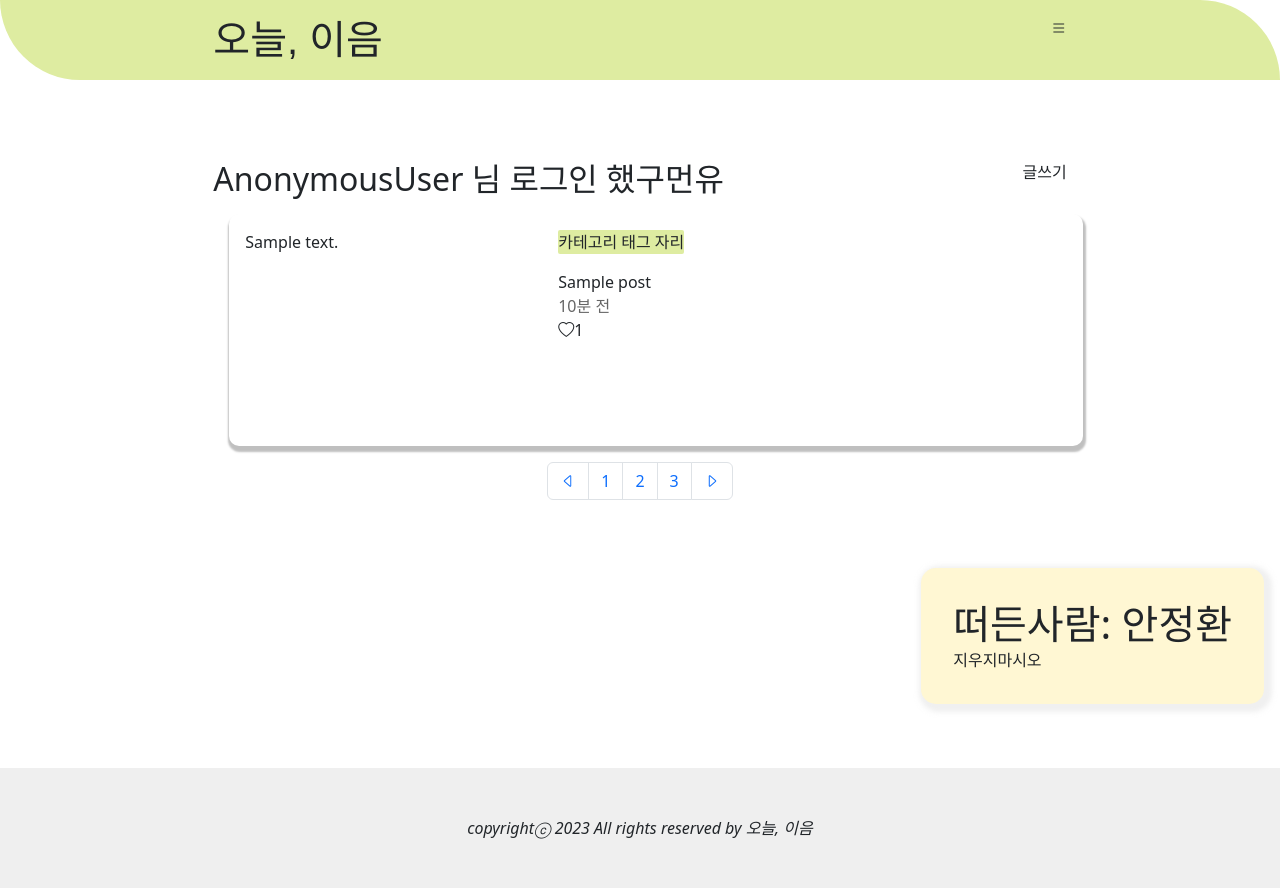
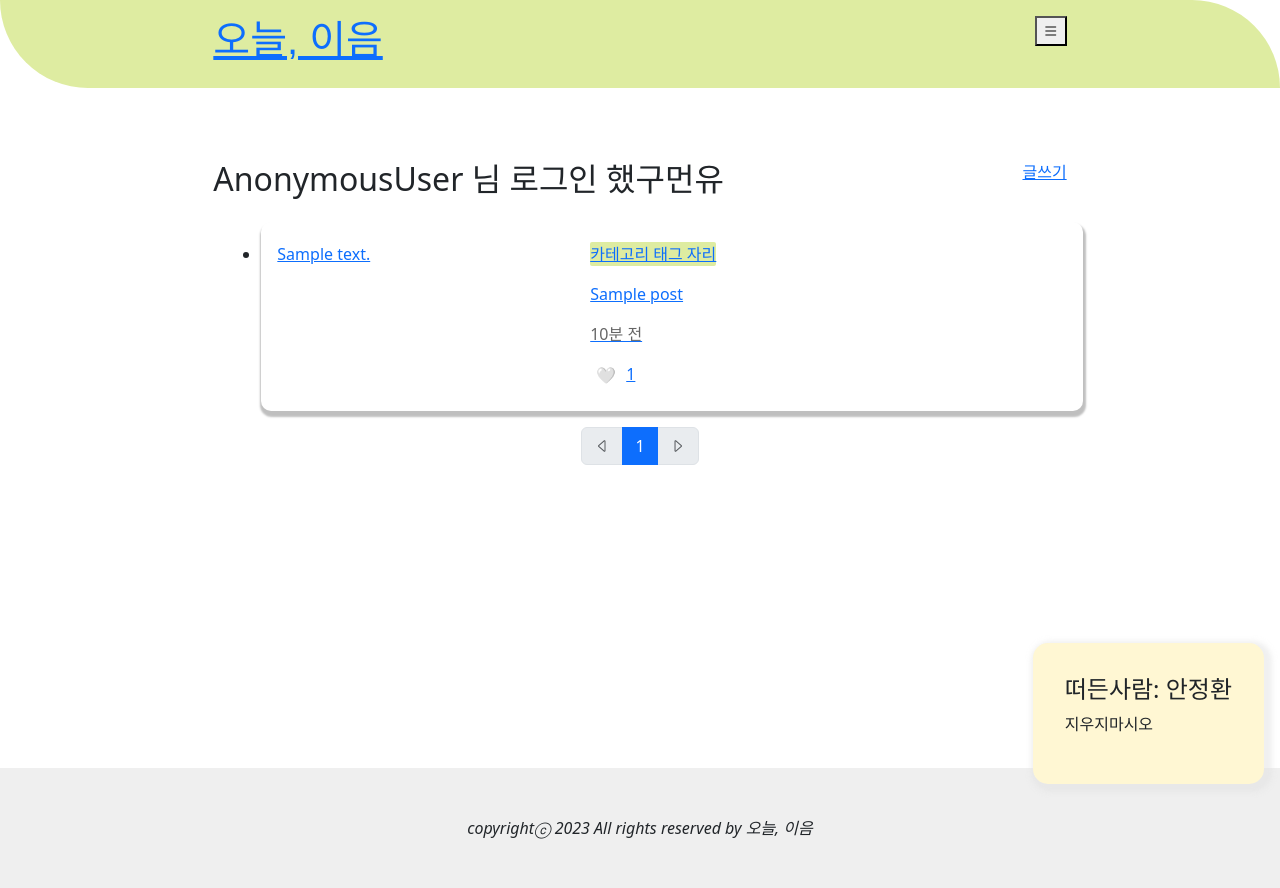
Before and after one commit to skysky44/ieum, a Django app: page /posts/ in a window 1280 px wide. Run offline with Django 3.2, Linux system fonts and the light colour scheme; tables that the repository leaves empty hold one stand-in row (values such as "Sample post"); some libraries are stand-ins or nearby versions; some web fonts are replaced.

Commit message:
[UPDATE] index.html/detail.html

```diff
--- a/posts/forms.py
+++ b/posts/forms.py
@@ -93,6 +93,7 @@ class CommentForm(forms.ModelForm):
         label='내용',
         widget=forms.Textarea(
             attrs={
+                'class': 'form-control',
                 'placeholder': '내용을 입력해주세요.',
             }
         )
--- a/posts/templates/posts/index.html
+++ b/posts/templates/posts/index.html
@@ -15,7 +15,7 @@
     <ul>
       {% for post in posts  %}
         <li class="posts--wrap">
-          <div class="">
+          <a href="{% url 'posts:detail' post.pk %}">
             <div class="d-flex">
               <!-- 게시물 내용 -->
               <div class="posts--img-wrap">
@@ -27,7 +27,7 @@
                   카테고리 태그 자리
                 </div>
                 <!-- 게시물 제목 -->
-                <a href="{% url 'posts:detail' post.pk %}">{{ post.title }}</a>
+                <p>{{ post.title }}</p>
                 <!-- 게시물 작성한 시간? -->
                 <p style="color:#656565;">10분 전</p>
                 <div class="d-flex">
@@ -59,42 +59,58 @@
                     {% csrf_token %}
                     {% if user in post.like_users.all  %}
                     <button class="border-0 bg-transparent" type="submit">
-                      <i class="bi bi-heart-fill"></i>
+                      ❤️
                     </button>
                     {% else %}
                       <button class="border-0 bg-transparent" type="submit">
-                        <i class="bi bi-heart"></i>
+                        🤍
                       </button>
                     {% endif %}
                   </form>
-                  <span>{{post.like_users.count}}</span>
+                  <span class="ms-1">{{post.like_users.count}}</span>
                 </div>
               </div>
             </div>
-          </div>
+          </a>
         </li>
       {% endfor %}
     </ul>
   </section>
 
   <!-- 페이지네이션 -->
-  <nav class="d-flex justify-content-center">
-    <ul class="pagination">
+  <ul class="pagination justify-content-center">
+    {% if posts.has_previous %}
       <li class="page-item">
-        <a class="page-link" href="#" onclick="event.preventDefault()">
-          <span aria-hidden="true"><i class="bi bi-caret-left"></i></span>
-        </a>
+        <a class="page-link" href="?page={{ posts.previous_page_number }}"><i class="bi bi-caret-left"></i></a>
       </li>
-      <li class="page-item"><a class="page-link" href="#" onclick="event.preventDefault()">1</a></li>
-      <li class="page-item"><a class="page-link" href="#" onclick="event.preventDefault()">2</a></li>
-      <li class="page-item"><a class="page-link" href="#" onclick="event.preventDefault()">3</a></li>
+    {% else %}
+      <li class="page-item disabled">
+        <a class="page-link" tabindex="-1" aria-disabled="true" href="#"><i class="bi bi-caret-left"></i></a>
+      </li>
+    {% endif %}
+    {% for page_number in posts.paginator.page_range %}
+      {% if page_number >= posts.number|add:-5 and page_number <= posts.number|add:5 %}
+        {% if page_number == posts.number %}
+          <li class="page-item active" aria-current="page">
+            <a class="page-link" href="?page={{ page_number }}">{{ page_number }}</a>
+          </li>
+        {% else %}
+          <li class="page-item">
+            <a class="page-link" href="?page={{ page_number }}">{{ page_number }}</a>
+          </li>
+        {% endif %}
+      {% endif %}
+    {% endfor %}
+    {% if posts.has_next %}
       <li class="page-item">
-        <a class="page-link" href="#" onclick="event.preventDefault()">
-          <span aria-hidden="true"><i class="bi bi-caret-right"></i></span>
-        </a>
+        <a class="page-link" href="?page={{ posts.next_page_number }}"><i class="bi bi-caret-right"></i></a>
       </li>
-    </ul>
-  </nav>
+    {% else %}
+      <li class="page-item disabled">
+        <a class="page-link" tabindex="-1" aria-disabled="true" href="#"><i class="bi bi-caret-right"></i></a>
+      </li>
+    {% endif %}
+  </ul>
 
 
 </article>
--- a/posts/views.py
+++ b/posts/views.py
@@ -1,18 +1,31 @@
 from django.shortcuts import render, redirect
 from django.contrib.auth.decorators import login_required
+from django.core.paginator import Paginator
 from .forms import PostForm, CommentForm
 from .models import Post, Comment
 
 def home(request):
     return render(request, 'home.html')
 
+# def index(request):
+#     posts = Post.objects.all()
+
+#     context = {
+#         'posts': posts
+#     }
+
+#     return render(request, 'posts/index.html', context)
+
+
 def index(request):
-    posts = Post.objects.all()
-
+    posts = Post.objects.order_by('-pk')
+    page = request.GET.get('page', '1')
+    per_page = 5
+    paginator = Paginator(posts, per_page)
+    page_obj = paginator.get_page(page)
     context = {
-        'posts': posts
+        'posts': page_obj,
     }
-
     return render(request, 'posts/index.html', context)
 
 
@@ -118,13 +131,28 @@ def delete(request,post_pk):
 
 
 # @login_required
+# def likes(request, post_pk):
+#     post = Post.objects.get(pk=post_pk)
+#     if post.like_users.filter(pk=request.user.pk).exists():
+#         post.like_users.remove(request.user)
+#     else:
+#         post.like_users.add(request.user)
+#     return redirect('posts:detail', post.pk)
+
+
 def likes(request, post_pk):
     post = Post.objects.get(pk=post_pk)
     if post.like_users.filter(pk=request.user.pk).exists():
         post.like_users.remove(request.user)
     else:
         post.like_users.add(request.user)
-    return redirect('posts:detail', post.pk)
+
+    # 이전 페이지로 리디렉션
+    referer = request.META.get('HTTP_REFERER') # 이전 페이지의 url을 가져옴
+    if referer:
+        return redirect(referer)
+
+    return redirect('posts:index')
 
 
 
--- a/static/base/css/base.css
+++ b/static/base/css/base.css
@@ -82,7 +82,7 @@ footer.base--item {
 
 .nori {
   position: fixed;
-  bottom: 6rem;
+  bottom: 1rem;
   right: 1rem;
   border-radius: 15px;
   background-color: #FFF7D3;
--- a/static/base/css/reset.css
+++ /dev/null
@@ -1,23 +0,0 @@
-
-  a {
-    color: inherit;
-    text-decoration: none;
-  }
-  ul, ol {
-    list-style: none;
-    margin: 0;
-    padding: 0;
-  }
-  h1, h2, h3, h4, h5, h6, p {
-    margin: 0;
-  }
-
-  button {
-    color: inherit;
-    border: none;
-    font: inherit;
-    cursor: pointer;
-    outline: inherit;
-    background-color: transparent;
-    padding: 0;
-  }
--- a/static/posts/css/index.css
+++ b/static/posts/css/index.css
@@ -7,24 +7,26 @@
   border-radius: 10px;
   background-color: #fff;
   box-shadow: 1px 4px 2px 2px rgba(0, 0, 0, 0.25);
-  padding: 1rem;
+  padding: 1.2rem 1rem;
   margin: 1rem;
 }
 .posts--img-wrap{
   position: relative;
-  height: 200px;
+  height: 150px;
 }
 .posts--img-wrap p {
   position: absolute;
+  left: 10px;
+  color: #fff;
 }
 .posts--img-wrap p img {
   position: absolute;
   top: 0;
-  left: 0;
+  left: 10px;
   width: auto;
   height: auto;
-  max-width: 200px;
-  max-height:200px;
+  max-width: 150px;
+  max-height: 150px;
   box-shadow: 0px 4px 4px rgba(0, 0, 0, 0.25);
   border-radius: 3px;
 }
--- a/templates/base.html
+++ b/templates/base.html
@@ -84,7 +84,7 @@
       </div>
     </header>
     <aside class="nori">
-      <h1>떠든사람: 안정환</h1>
+      <h4>떠든사람: 안정환</h4>
       <p>지우지마시오</p>
     </aside>
     <main class="base--item">
```
Also changed, not shown: posts/templates/posts/detail.html (+90 -35 lines), static/posts/css/detail.css (+99 -0 lines).
